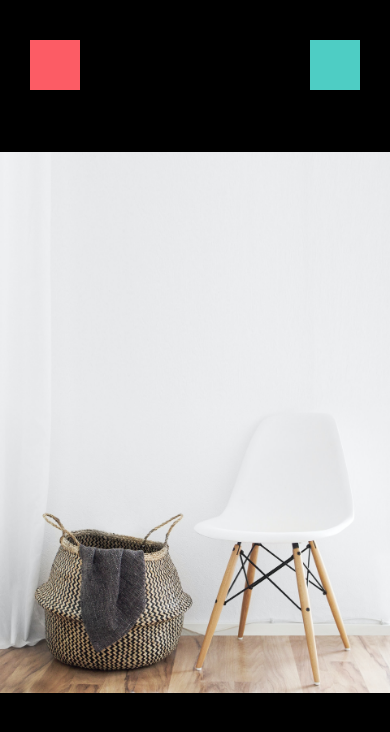
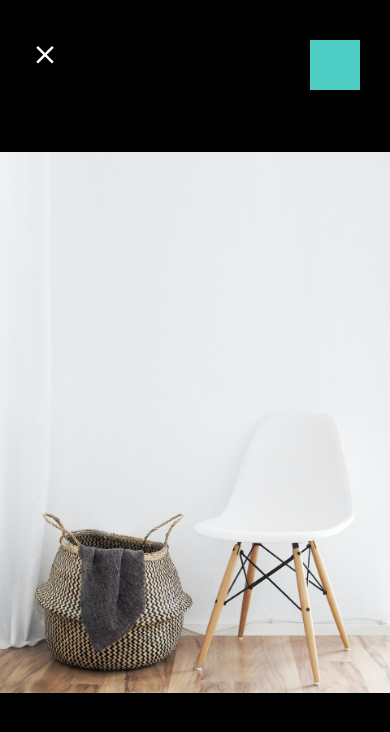
Before and after one commit to theafolayan/donewithit, a React Native app: screen / in a window 390 px wide. Shown: the top 732 px of the page. Built offline with nearby package versions, Linux system fonts and the light colour scheme.

Commit message:
replaced generic closeIcon with proper MaterialCommunityIcon

```diff
--- a/app/screens/main/ViewImageScreen.js
+++ b/app/screens/main/ViewImageScreen.js
@@ -1,11 +1,14 @@
 import React from 'react'
 import { View, Text, Image, StyleSheet } from 'react-native'
+import { MaterialCommunityIcons } from "@expo/vector-icons";
 
 import colors from "../../config/colors";
 export default function ViewImageScreen() {
     return (
         <View style={styles.container}>
-            <View style={styles.closeIcon}></View>
+            <View style={styles.closeIcon}>
+                <MaterialCommunityIcons name="close" color="white" size={ 30}/>
+            </View>
             <View style={styles.deleteIcon}></View>
             <Image resizeMode="contain" style={styles.image} source={require("../../../assets/chair.jpg")}/>
         </View>
@@ -15,9 +18,6 @@ export default function ViewImageScreen() {
 
 const styles = StyleSheet.create({
     closeIcon: {
-        width: 50,
-        height: 50,
-        backgroundColor: colors.primary,
         position: "absolute",
         top: 40,
         left: 30
```
